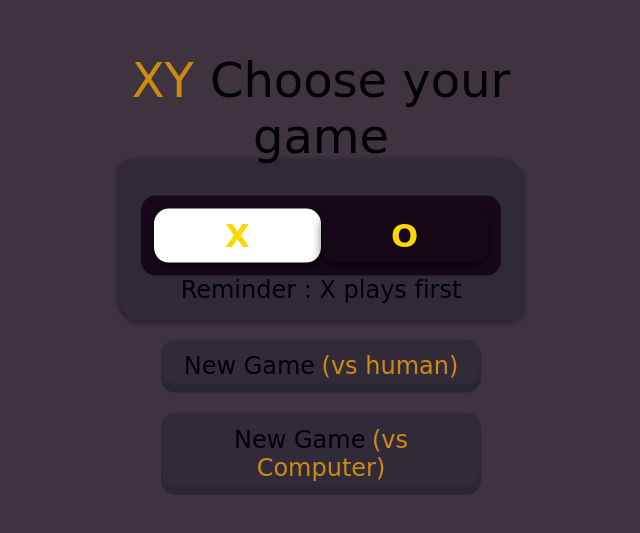
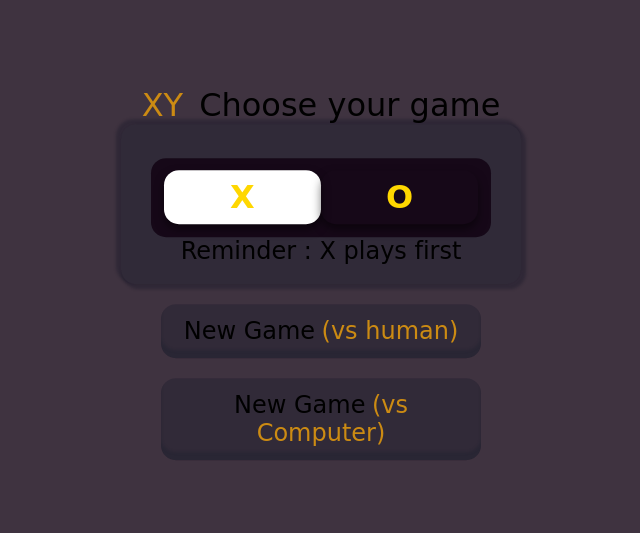
Before and after one commit to Rijan-Stha/Tic-Tac-Toe, a plain HTML site: page index.html in a window 1280 px wide. Shown: the part 127-660 px from the top of the page, without its empty margins (319-959 px from the left). Drawn offline with Linux system fonts and the light colour scheme; a web font is replaced by a local one.

Commit message:
Update style2.css

```diff
--- a/style2.css
+++ b/style2.css
@@ -25,7 +25,7 @@ body{
 
 .heading{
     text-align: center;
-    font-size: 3rem;
+    font-size: 2rem;
 }
 .heading *{
     margin-inline-end: 1rem;
@@ -44,10 +44,10 @@ body{
     background-color:#0d122448 ;
     box-shadow: 3px 3px 3px 2px #090d1f48, -3px -3px 3px 2px #090d1f48 ;
     border-radius: 15px;
-    padding-inline: 20px;
+    padding-inline: 30px;
     font-size: 1.5rem;
-    padding-block-start: 2rem;
-    padding-block-end: 1rem;
+    padding-block-start: 2.1rem;
+    padding-block-end: 1.2rem;
 }
 
 #select{
```
